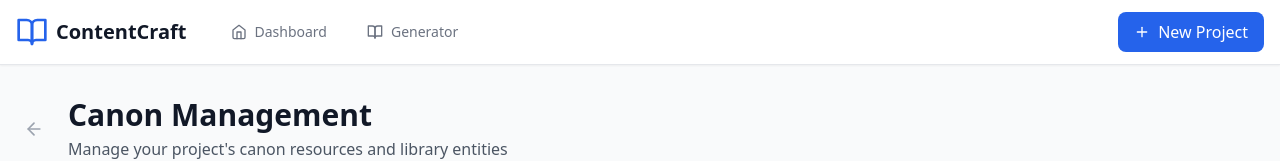
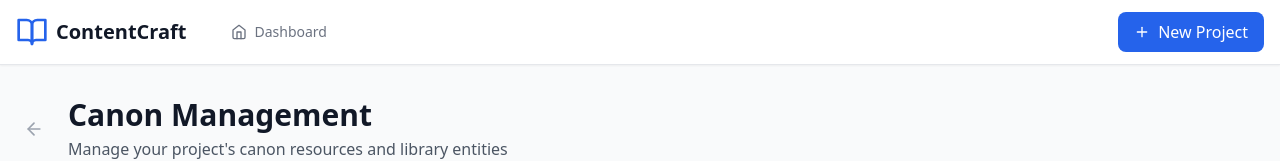
Before and after one commit to sixsmithgames-RPGCombatSimulator/ContentCraft, a React (Vite) app in the folder client/: page /projects/1/canon in a window 1280 px wide. Shown: the top 161 px of the page. Built offline with nearby package versions, Linux system fonts and the light colour scheme; no server answers.

Commit message:
Project focus required for AI Assistant

```diff
--- a/client/src/components/Navbar.tsx
+++ b/client/src/components/Navbar.tsx
@@ -34,18 +34,6 @@ export const Navbar: React.FC = () => {
                 <HomeIcon className="w-4 h-4" />
                 <span>Dashboard</span>
               </Link>
-              <Link
-                to="/generator"
-                className={clsx(
-                  'flex items-center space-x-2 px-3 py-2 rounded-md text-sm font-medium transition-colors',
-                  location.pathname === '/generator'
-                    ? 'bg-primary-100 text-primary-700'
-                    : 'text-gray-500 hover:text-gray-700 hover:bg-gray-100'
-                )}
-              >
-                <BookOpenIcon className="w-4 h-4" />
-                <span>Generator</span>
-              </Link>
             </div>
           </div>
 
```
